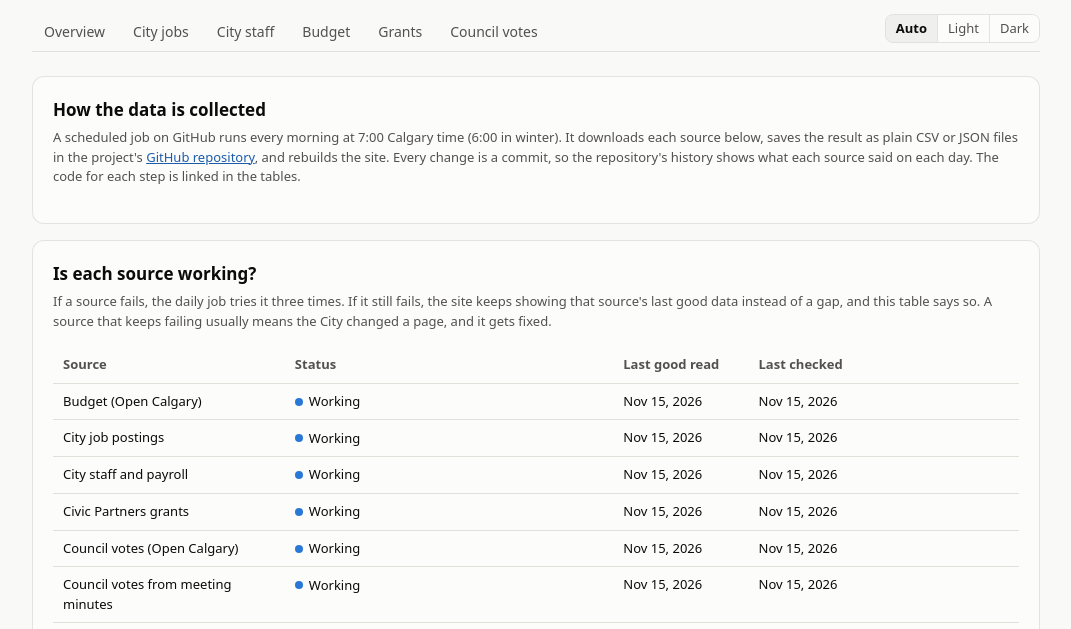
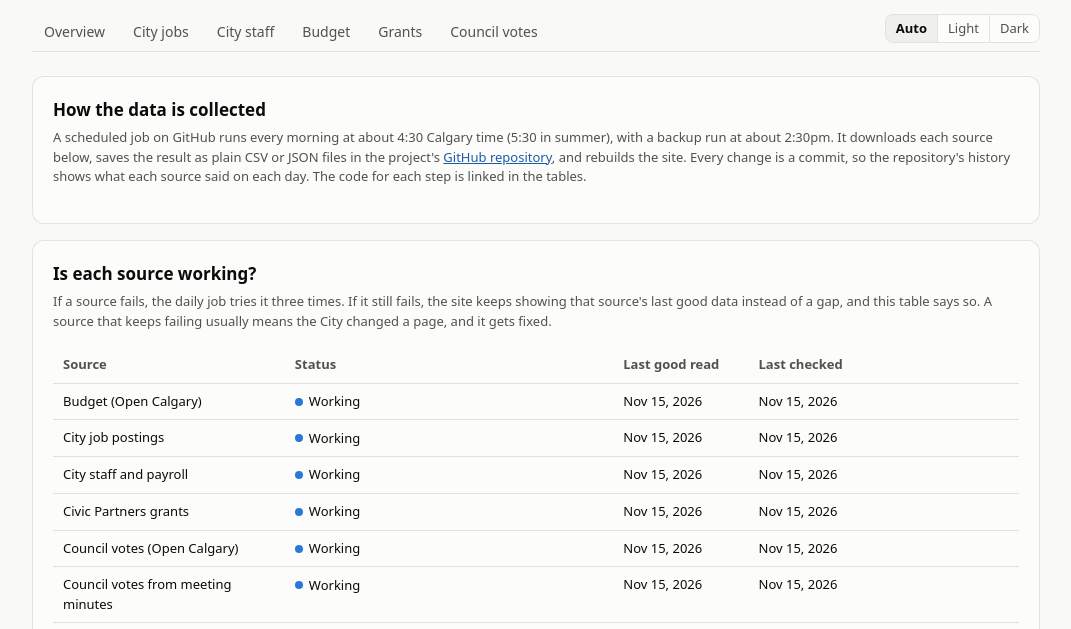
Before and after one commit to TrackingOurCash/YYC, a plain HTML site: page site/sources.html in a window 1280 px wide. Shown: the part 168-797 px from the top of the page, without its empty margins (104-1175 px from the left). Drawn offline with Linux system fonts and the light colour scheme.

Commit message:
Run the daily refresh at 4:30am Calgary time with a 2:30pm backup
Co-Authored-By: Claude Opus 5.5 <noreply@anthropic.com>
Claude-Session: https://claude.ai/code/session_016hU8HB88doCqhfwATJmy6U

```diff
--- a/site/sources.html
+++ b/site/sources.html
@@ -32,7 +32,7 @@
 
   <section class="card" style="margin-top:24px">
     <h2>How the data is collected</h2>
-    <p class="sub" style="margin-top:6px">A scheduled job on GitHub runs every morning at 7:00 Calgary time (6:00 in winter). It downloads each source below, saves the result as plain CSV or JSON files in the project's <a href="https://github.com/TrackingOurCash/YYC">GitHub repository</a>, and rebuilds the site. Every change is a commit, so the repository's history shows what each source said on each day. The code for each step is linked in the tables.</p>
+    <p class="sub" style="margin-top:6px">A scheduled job on GitHub runs every morning at about 4:30 Calgary time (5:30 in summer), with a backup run at about 2:30pm. It downloads each source below, saves the result as plain CSV or JSON files in the project's <a href="https://github.com/TrackingOurCash/YYC">GitHub repository</a>, and rebuilds the site. Every change is a commit, so the repository's history shows what each source said on each day. The code for each step is linked in the tables.</p>
   </section>
 
   <section class="card">
```
Also changed, not shown: 2 other files.
